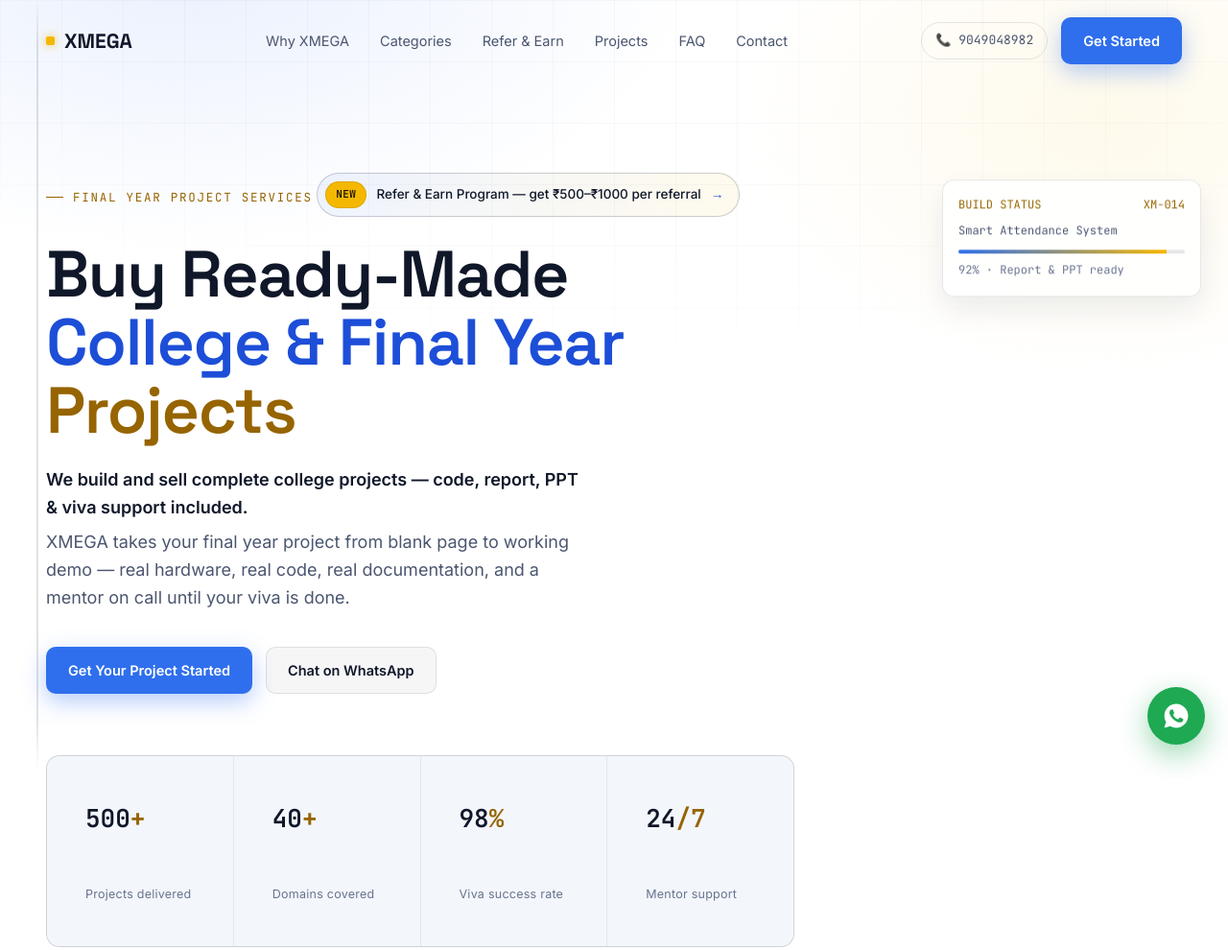
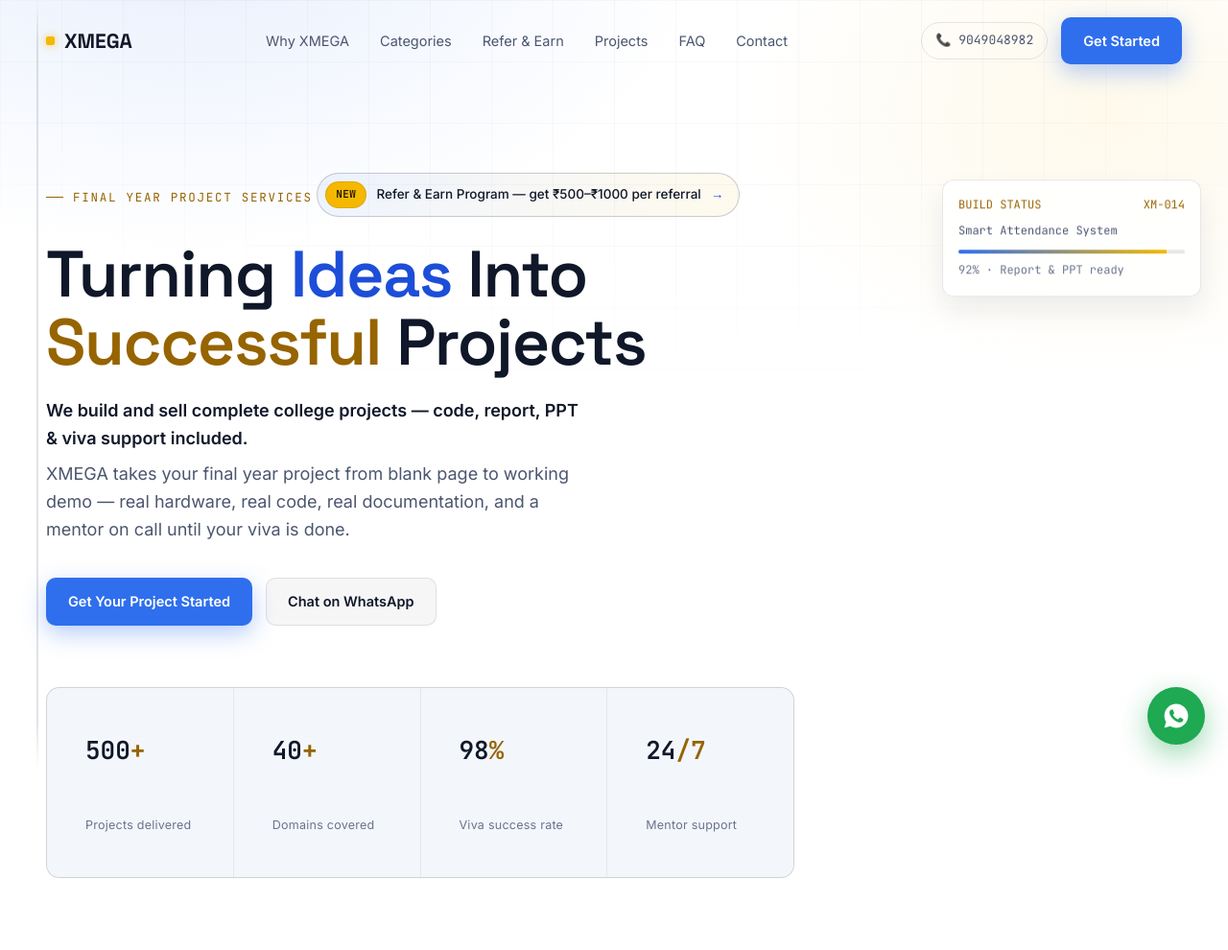
Before and after one commit to UdayrajPawar/Buy-College-Projects, a plain HTML site: page index.html in a window 1280 px wide. Shown: the top 990 px of the page at 96% size. Drawn offline with Linux system fonts and the light colour scheme.

Commit message:
Add files via upload

```diff
--- a/index.html
+++ b/index.html
@@ -498,7 +498,7 @@
       <div class="hero-inner reveal in">
         <div class="eyebrow">FINAL YEAR PROJECT SERVICES</div>
         <a href="#refer" class="hero-refer-badge"><span class="tag">NEW</span> Refer &amp; Earn Program — get ₹500–₹1000 per referral <span class="arrow">→</span></a>
-        <h1>Buy Ready-Made <span class="hl">College &amp; Final Year</span> <span class="hl2">Projects</span></h1>
+        <h1>Turning <span class="hl">Ideas</span> Into <span class="hl2">Successful</span> Projects</h1>
         <p class="lead" style="font-weight:600;color:var(--text);margin-bottom:8px;">We build and sell complete college projects — code, report, PPT &amp; viva support included.</p>
         <p class="lead">XMEGA takes your final year project from blank page to working demo — real hardware, real code, real documentation, and a mentor on call until your viva is done.</p>
         <div class="hero-ctas">
```
